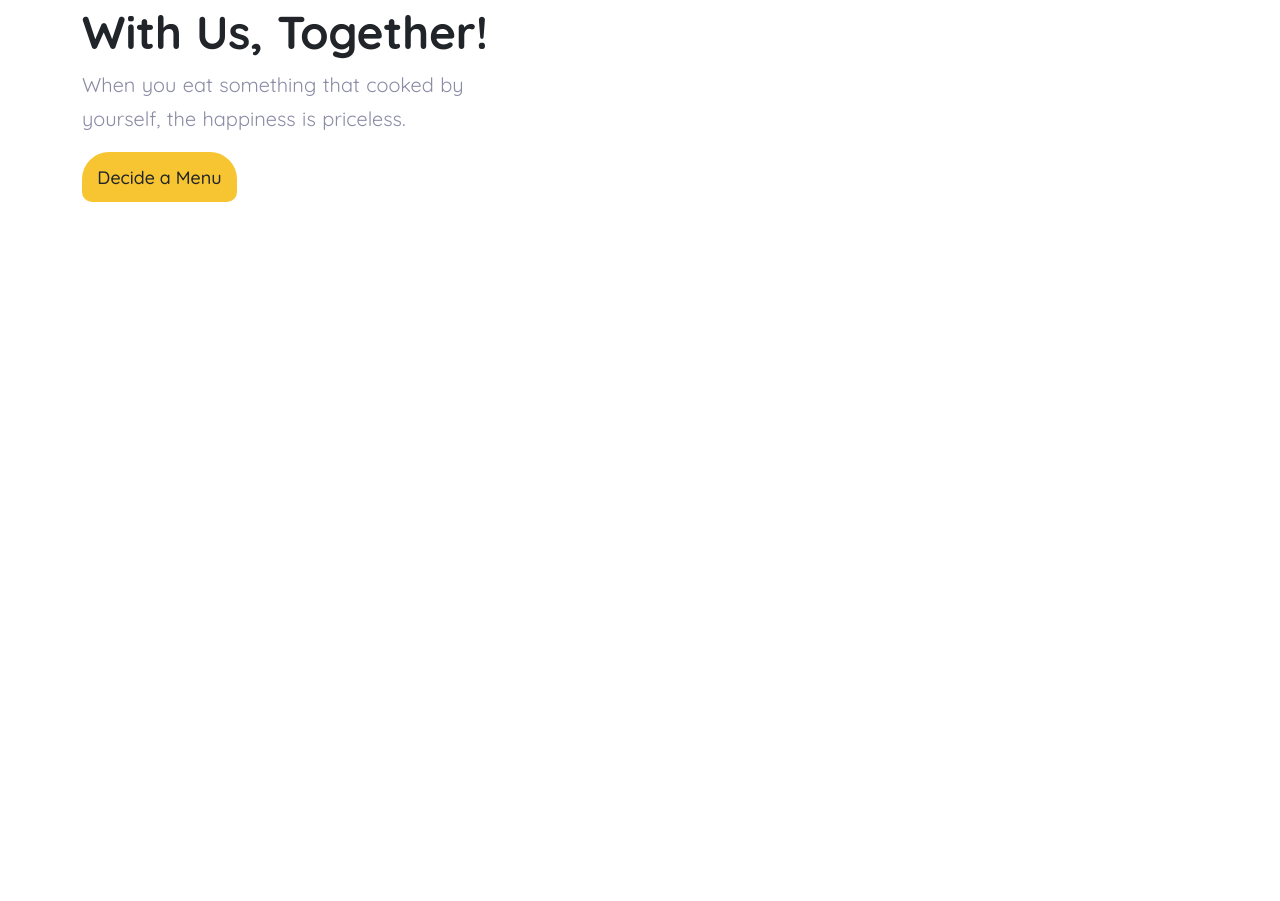
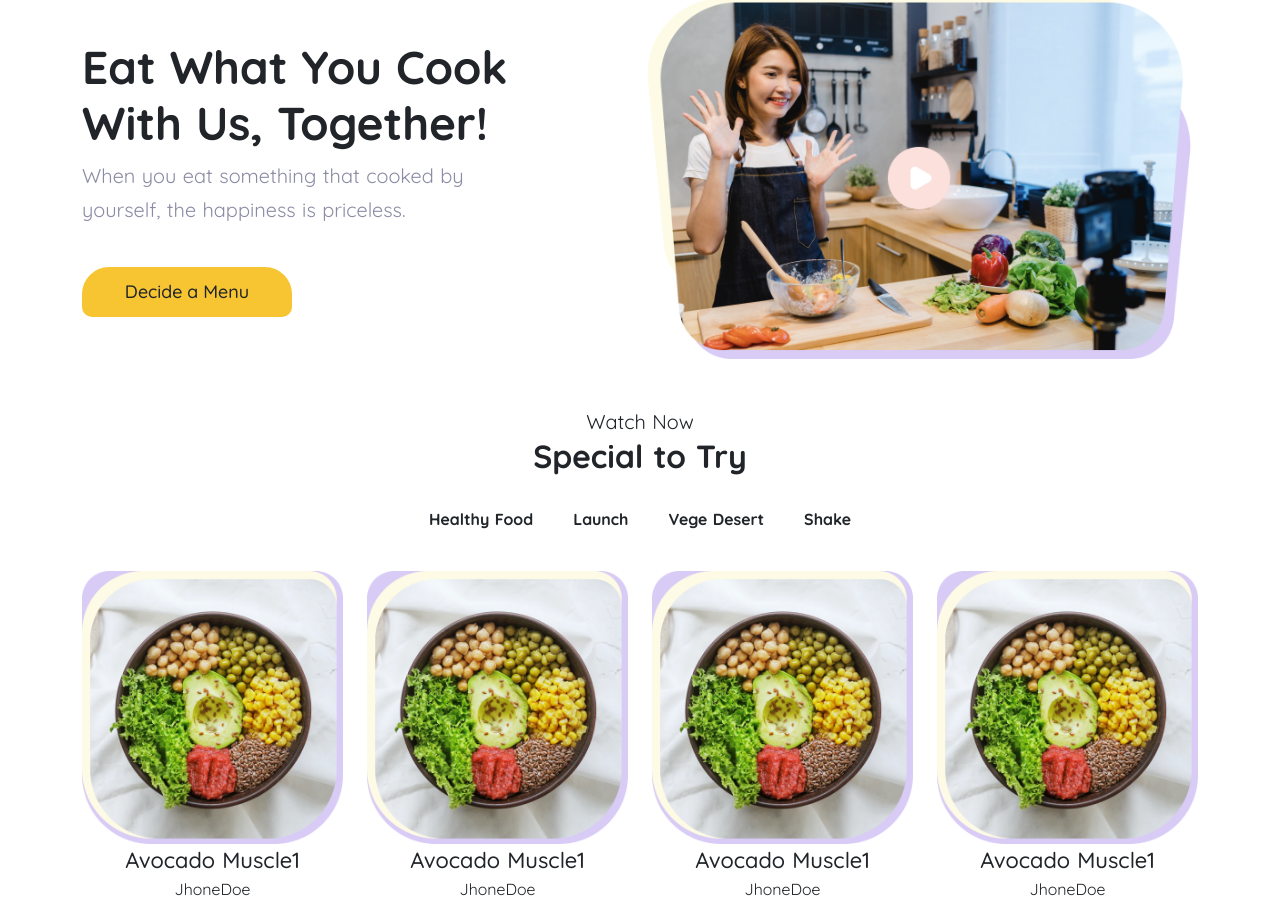
Before and after one commit to celvineadiputra-dev/onex_nuxtJs, a Nuxt app: page / in a window 1280 px wide. Shown: the part 116-1017 px from the top of the page. Before the commit the page ends 800 px from the top, so only its background shows below. Built offline with nearby package versions, Linux system fonts and the light colour scheme.

Commit message:
hero update dan spesial menu

```diff
--- a/components/Buttons/breadButton.vue
+++ b/components/Buttons/breadButton.vue
@@ -1,18 +1,18 @@
 <template>
-    <button class="btn" v-bind:class="[bgcolor]" v-bind:style="{marginLeft:margin}">{{ text }}</button>
+  <button class="btn" v-bind:class="[bgcolor]">
+    {{ text }}
+  </button>
 </template>
 
 <script>
 export default {
-    name : "breadButton",
-    props : ['text', 'bgcolor', 'margin']
+  name: 'breadButton',
+  props: ['text', 'bgcolor'],
 }
 </script>
 
-<style>
-.btn{
-    width : 155px;
-    height : 50px;
+<style scoped>
+.btn {
   border-top-left-radius: 27px;
   border-top-right-radius: 27px;
   border-bottom-left-radius: 10px;
--- a/components/Header/index.vue
+++ b/components/Header/index.vue
@@ -20,14 +20,32 @@
         >
           <ul class="navbar-nav align-items-center">
             <li class="nav-item">
-              <NuxtLink to="/" class="nav-link active" aria-current="page">Home</NuxtLink>
+              <NuxtLink to="/" class="nav-link active" aria-current="page"
+                >Home</NuxtLink
+              >
             </li>
-            <li class="nav-item"><NuxtLink to="/" class="nav-link">Beverages</NuxtLink></li>
-            <li class="nav-item"><NuxtLink to="/" class="nav-link">Chef</NuxtLink></li>
-            <li class="nav-item"><NuxtLink to="/" class="nav-link">Ingredient</NuxtLink></li>
-            <li class="nav-item"><NuxtLink to="/" class="nav-link">Stories</NuxtLink></li>
             <li class="nav-item">
-              <bread-button text="My Kitchen" bgcolor="bg-lightPink" margin="20px"/>
+              <NuxtLink to="/" class="nav-link">Beverages</NuxtLink>
+            </li>
+            <li class="nav-item">
+              <NuxtLink to="/" class="nav-link">Chef</NuxtLink>
+            </li>
+            <li class="nav-item">
+              <NuxtLink to="/" class="nav-link">Ingredient</NuxtLink>
+            </li>
+            <li class="nav-item">
+              <NuxtLink to="/" class="nav-link">Stories</NuxtLink>
+            </li>
+            <li class="nav-item">
+              <bread-button
+                text="My Kitchen"
+                bgcolor="bg-lightPink"
+                :style="{
+                  marginLeft: 20 + 'px',
+                  width: 155 + 'px',
+                  height: 50 + 'px',
+                }"
+              />
             </li>
           </ul>
         </div>
@@ -40,19 +58,23 @@
 import breadButton from '../Buttons/breadButton.vue'
 export default {
   name: 'Header',
-  componets:{
-    breadButton
+  componets: {
+    breadButton,
   },
-  data(){
-    return{
-      title : 'OnexFoods'
+  data() {
+    return {
+      title: 'OnexFoods',
     }
-  }
+  },
 }
 </script>
 
 <style>
-.nav-item:nth-child(1),.nav-item:nth-child(2),.nav-item:nth-child(3),.nav-item:nth-child(4),.nav-item:nth-child(5){
+.nav-item:nth-child(1),
+.nav-item:nth-child(2),
+.nav-item:nth-child(3),
+.nav-item:nth-child(4),
+.nav-item:nth-child(5) {
   margin-right: 10px;
 }
 </style>
--- a/components/Heros/index.vue
+++ b/components/Heros/index.vue
@@ -1,16 +1,29 @@
 <template>
   <div class="container">
     <div class="row">
-      <div class="col-sm-12">
+      <div class="d-flex align-items-center">
+        <div class="col-sm-12 col-md-6">
           <h1 class="headline">
             Eat What You Cook <br />
             With Us, Together!
           </h1>
           <p class="detailHeadline">
-          When you eat something that cooked by <br> yourself, the happiness is
-          priceless.
+            When you eat something that cooked by <br />
+            yourself, the happiness is priceless.
           </p>
-        <bread-button text="Decide a Menu" bgcolor="bg-yellow"/>
+          <bread-button
+            text="Decide a Menu"
+            bgcolor="bg-yellow"
+            class="mt-4"
+            :style="{
+              height: 50 + 'px',
+              width: 210 + 'px',
+            }"
+          />
+        </div>
+        <div class="col-sm-12 col-md-6">
+          <img src="/video.png" alt="imageHeroChef" class="img-fluid" />
+        </div>
       </div>
     </div>
   </div>
@@ -28,10 +41,10 @@ export default {
 .headline {
   font-size: 46px;
 }
-.detailHeadline{
+.detailHeadline {
   font-size: 20px;
   line-height: 34px;
   font-family: 'QsRegular';
-  color: #8B8BA5;
+  color: #8b8ba5;
 }
 </style>
--- a/pages/index.vue
+++ b/pages/index.vue
@@ -1,17 +1,222 @@
 <template>
   <div>
-    <Hero/>
+    <Hero class="mt-5" />
+    <div class="container mt-5">
+      <div class="row">
+        <div class="col-12 text-center">
+          <span class="titleSpan">Watch Now</span>
+          <h3 class="title">Special to Try</h3>
+        </div>
+      </div>
+      <div class="row mt-4">
+        <div class="col-12 d-flex justify-content-center">
+          <ul class="d-flex list-unstyled">
+            <li
+              v-for="item in specialTryMenu"
+              :key="item.id"
+              class="listSpecial"
+              v-on:click="menuSpecialActive = item.id"
+            >
+              {{ item.title }}
+            </li>
+          </ul>
+        </div>
+      </div>
+      <div v-for="item in specialTryMenu" :key="item.id">
+        <div class="row mt-4" v-if="menuSpecialActive == item.id">
+          <div
+            class="col-md-3 col-sm-12 col-12 text-center"
+            v-for="itemMenu in item.menu"
+            :key="itemMenu.id"
+          >
+            <img
+              v-bind:src="itemMenu.image"
+              :alt="itemMenu.title"
+              class="img-fluid"
+              style="width: 287px"
+            />
+            <div>
+              <span class="foodTitle">{{ itemMenu.title }}</span>
+              <span class="foodChef">{{ itemMenu.chef }}</span>
+            </div>
+          </div>
+        </div>
+      </div>
+    </div>
   </div>
 </template>
 
 <script>
-import Hero from "@/components/Heros/index"
+import Hero from '@/components/Heros/index'
 export default {
-  components:{
-    Hero
-  }
+  components: {
+    Hero,
+  },
+  data() {
+    return {
+      menuSpecialActive: '1',
+      specialTryMenu: [
+        {
+          id: 1,
+          title: 'Healthy Food',
+          menu: [
+            {
+              id: 1,
+              image: '/Foods/HealthyFoods/pic2.png',
+              title: 'Avocado Muscle1',
+              chef: 'JhoneDoe',
+              rating: 5,
+            },
+            {
+              id: 2,
+              image: '/Foods/HealthyFoods/pic2.png',
+              title: 'Avocado Muscle1',
+              chef: 'JhoneDoe',
+              rating: 5,
+            },
+            {
+              id: 3,
+              image: '/Foods/HealthyFoods/pic2.png',
+              title: 'Avocado Muscle1',
+              chef: 'JhoneDoe',
+              rating: 5,
+            },
+            {
+              id: 4,
+              image: '/Foods/HealthyFoods/pic2.png',
+              title: 'Avocado Muscle1',
+              chef: 'JhoneDoe',
+              rating: 5,
+            },
+          ],
+        },
+        {
+          id: 2,
+          title: 'Launch',
+          menu: [
+            {
+              id: 1,
+              image: '/Foods/HealthyFoods/pic2.png',
+              title: 'Avocado Muscle2',
+              chef: 'JhoneDoe',
+              rating: 5,
+            },
+            {
+              id: 2,
+              image: '/Foods/HealthyFoods/pic2.png',
+              title: 'Avocado Muscle',
+              chef: 'JhoneDoe',
+              rating: 5,
+            },
+            {
+              id: 3,
+              image: '/Foods/HealthyFoods/pic2.png',
+              title: 'Avocado Muscle',
+              chef: 'JhoneDoe',
+              rating: 5,
+            },
+            {
+              id: 4,
+              image: '/Foods/HealthyFoods/pic2.png',
+              title: 'Avocado Muscle',
+              chef: 'JhoneDoe',
+              rating: 5,
+            },
+          ],
+        },
+        {
+          id: 3,
+          title: 'Vege Desert',
+          menu: [
+            {
+              id: 1,
+              image: '/Foods/HealthyFoods/pic2.png',
+              title: 'Avocado Muscle3',
+              chef: 'JhoneDoe',
+              rating: 5,
+            },
+            {
+              id: 2,
+              image: '/Foods/HealthyFoods/pic2.png',
+              title: 'Avocado Muscle',
+              chef: 'JhoneDoe',
+              rating: 5,
+            },
+            {
+              id: 3,
+              image: '/Foods/HealthyFoods/pic2.png',
+              title: 'Avocado Muscle',
+              chef: 'JhoneDoe',
+              rating: 5,
+            },
+            {
+              id: 4,
+              image: '/Foods/HealthyFoods/pic2.png',
+              title: 'Avocado Muscle',
+              chef: 'JhoneDoe',
+              rating: 5,
+            },
+          ],
+        },
+        {
+          id: 4,
+          title: 'Shake',
+          menu: [
+            {
+              id: 1,
+              image: '/Foods/HealthyFoods/pic2.png',
+              title: 'Avocado Muscle4',
+              chef: 'JhoneDoe',
+              rating: 5,
+            },
+            {
+              id: 2,
+              image: '/Foods/HealthyFoods/pic2.png',
+              title: 'Avocado Muscle',
+              chef: 'JhoneDoe',
+              rating: 5,
+            },
+            {
+              id: 3,
+              image: '/Foods/HealthyFoods/pic2.png',
+              title: 'Avocado Muscle',
+              chef: 'JhoneDoe',
+              rating: 5,
+            },
+            {
+              id: 4,
+              image: '/Foods/HealthyFoods/pic2.png',
+              title: 'Avocado Muscle',
+              chef: 'JhoneDoe',
+              rating: 5,
+            },
+          ],
+        },
+      ],
+    }
+  },
 }
 </script>
 
-<style>
+<style scoped>
+span.titleSpan {
+  font-family: 'QsRegular';
+  font-size: 20px;
+}
+span.foodTitle {
+  display: block;
+  font-family: 'QsMedium';
+  font-size: 22px;
+}
+span.foodChef {
+  display: block;
+  font-family: 'QsRegular';
+  font-size: 16px;
+}
+h3.title {
+  font-size: 32px;
+}
+li:not(:last-child) {
+  margin-right: 2.5rem;
+}
 </style>
```
Also changed, not shown: static/Foods/HealthyFoods/pic2.png (added), static/video.png (added). Lines whose indentation alone changed are shown as unchanged.
